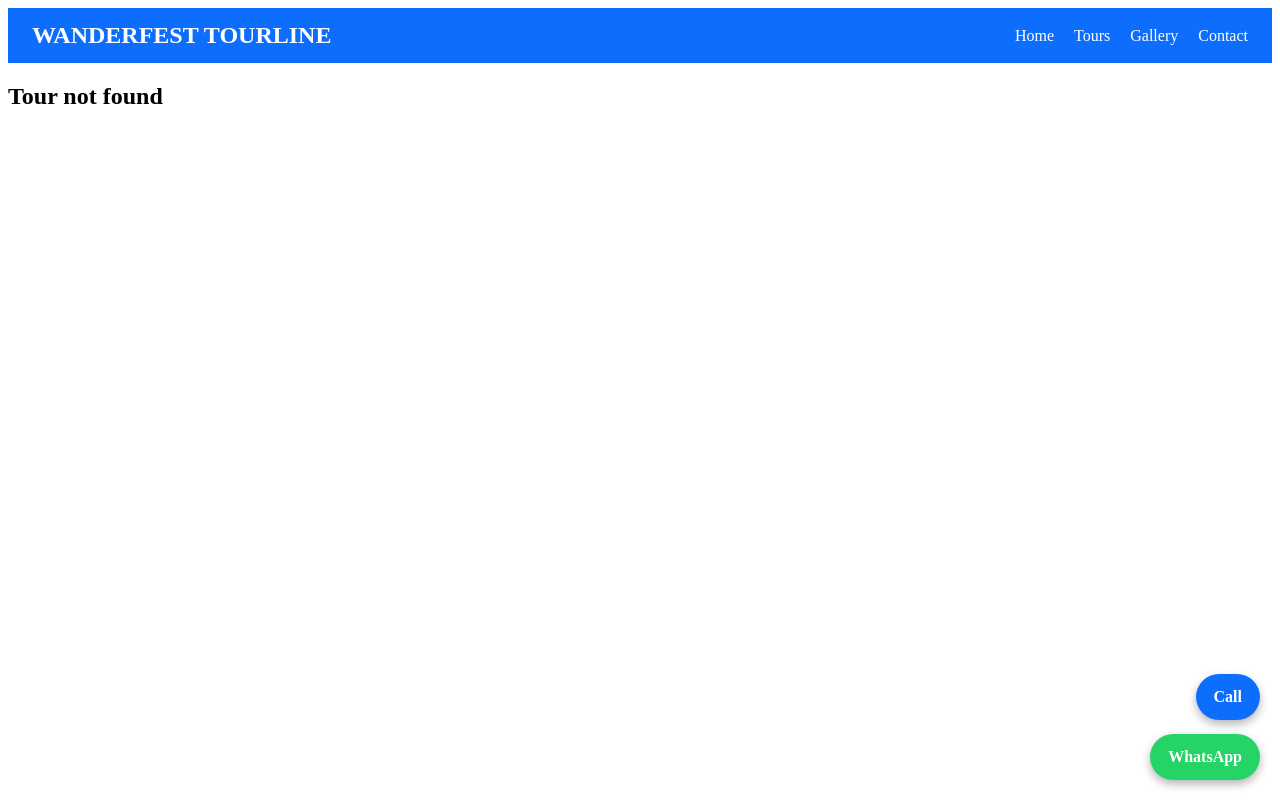
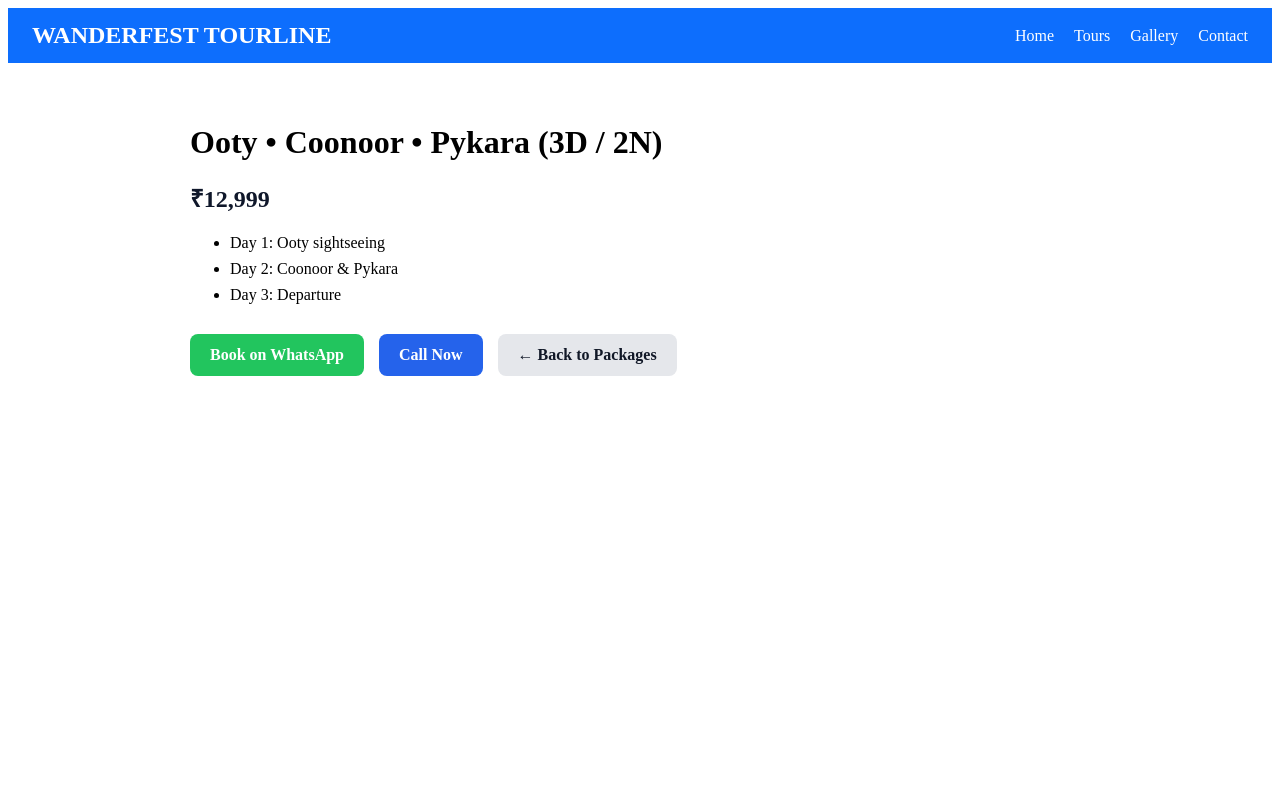
Before and after one commit to ShyamN11/wanderfest-baseline, a React (Vite) app: page /tour/ooty-3d2n in a window 1280 px wide. Before the commit this address had no page. Built offline with nearby package versions, Linux system fonts and the light colour scheme.

Commit message:
Fix routing for tour details page

```diff
--- a/src/App.jsx
+++ b/src/App.jsx
@@ -1,12 +1,10 @@
 import { Routes, Route } from "react-router-dom";
-
 import Navbar from "./components/Navbar";
-import Packages from "./components/Packages";
 import Home from "./pages/Home";
+import Tours from "./pages/Tours";
 import TourDetails from "./pages/TourDetails";
 import Gallery from "./pages/Gallery";
 import Contact from "./pages/Contact";
-import FloatingButtons from "./components/FloatingButtons";
 
 function App() {
   return (
@@ -15,13 +13,11 @@ function App() {
 
       <Routes>
         <Route path="/" element={<Home />} />
-        <Route path="/tours" element={<Packages />} />
-        <Route path="/tour/:id" element={<TourDetails />} />
+        <Route path="/tours" element={<Tours />} />
+        <Route path="/tour/:slug" element={<TourDetails />} />
         <Route path="/gallery" element={<Gallery />} />
         <Route path="/contact" element={<Contact />} />
       </Routes>
-
-      <FloatingButtons />
     </>
   );
 }
--- /dev/null
+++ b/src/data/tours.js
@@ -0,0 +1,36 @@
+const tours = [
+  {
+    slug: "ooty-3d2n",
+    title: "Ooty • Coonoor • Pykara (3D / 2N)",
+    price: "₹12,999",
+    days: [
+      "Day 1: Ooty sightseeing",
+      "Day 2: Coonoor & Pykara",
+      "Day 3: Departure",
+    ],
+  },
+  {
+    slug: "ooty-mudumalai-mysore",
+    title: "Ooty • Coonoor • Pykara • Mudumalai • Mysore (4D / 3N)",
+    price: "₹15,999",
+    days: [
+      "Day 1: Ooty sightseeing",
+      "Day 2: Coonoor & Pykara",
+      "Day 3: Mudumalai Safari",
+      "Day 4: Mysore & Departure",
+    ],
+  },
+  {
+    slug: "ooty-isha",
+    title: "Ooty • Pykara • Coonoor • Isha (4D / 3N)",
+    price: "₹13,999",
+    days: [
+      "Day 1: Ooty sightseeing",
+      "Day 2: Pykara & Coonoor",
+      "Day 3: Isha Yoga Center",
+      "Day 4: Departure",
+    ],
+  },
+];
+
+export default tours;
--- a/src/pages/TourDetails.jsx
+++ b/src/pages/TourDetails.jsx
@@ -1,65 +1,80 @@
 import { useParams, Link } from "react-router-dom";
+import tours from "../data/tours";
 
-const tours = {
-  ooty3d2n: {
-    title: "Ooty • Coonoor • Pykara (3D / 2N)",
-    price: "₹7,999",
-    days: [
-      "Day 1: Ooty sightseeing",
-      "Day 2: Coonoor & Pykara",
-      "Day 3: Departure",
-    ],
-  },
-  ooty4d3n: {
-    title: "Ooty • Coonoor • Pykara • Mudumalai • Mysore",
-    price: "₹11,999",
-    days: [
-      "Day 1: Ooty",
-      "Day 2: Coonoor",
-      "Day 3: Mudumalai & Mysore",
-      "Day 4: Departure",
-    ],
-  },
-  ootyisha: {
-    title: "Ooty • Pykara • Coonoor • Isha",
-    price: "₹9,999",
-    days: [
-      "Day 1: Ooty",
-      "Day 2: Pykara & Coonoor",
-      "Day 3: Isha visit",
-    ],
-  },
-};
+function TourDetails() {
+  const { slug } = useParams();
 
-export default function TourDetails() {
-  const { id } = useParams();
-  const tour = tours[id];
+  const tour = tours.find((t) => t.slug === slug);
 
   if (!tour) {
-    return <h2>Tour not found</h2>;
+    return <h2 style={{ padding: "40px" }}>Tour not found</h2>;
   }
 
   return (
-    <div className="fade-in" style={{ padding: "40px", maxWidth: "800px", margin: "auto" }}>
-      <h1>{tour.title}</h1>
-      <h3>{tour.price}</h3>
+    <div style={{ padding: "40px", maxWidth: "900px", margin: "auto" }}>
+      <h1 style={{ fontSize: "32px", marginBottom: "10px" }}>
+        {tour.title}
+      </h1>
 
-      <ul>
-        {tour.days.map((day, i) => (
-          <li key={i}>{day}</li>
+      <h2 style={{ color: "#0f172a", marginBottom: "20px" }}>
+        {tour.price}
+      </h2>
+
+      <ul style={{ marginBottom: "30px" }}>
+        {tour.days.map((day, index) => (
+          <li key={index} style={{ marginBottom: "8px" }}>
+            {day}
+          </li>
         ))}
       </ul>
 
+      <div style={{ display: "flex", gap: "15px", flexWrap: "wrap" }}>
         <a
           href="https://wa.me/917904579099"
           target="_blank"
-        style={{ color: "green", fontWeight: "bold" }}
+          rel="noopener noreferrer"
+          style={{
+            backgroundColor: "#22c55e",
+            color: "white",
+            padding: "12px 20px",
+            borderRadius: "8px",
+            textDecoration: "none",
+            fontWeight: "600",
+          }}
         >
           Book on WhatsApp
         </a>
 
-      <br />
-      <Link to="/tours">← Back to Packages</Link>
+        <a
+          href="tel:8807509155"
+          style={{
+            backgroundColor: "#2563eb",
+            color: "white",
+            padding: "12px 20px",
+            borderRadius: "8px",
+            textDecoration: "none",
+            fontWeight: "600",
+          }}
+        >
+          Call Now
+        </a>
+
+        <Link
+          to="/tours"
+          style={{
+            backgroundColor: "#e5e7eb",
+            color: "#111827",
+            padding: "12px 20px",
+            borderRadius: "8px",
+            textDecoration: "none",
+            fontWeight: "600",
+          }}
+        >
+          ← Back to Packages
+        </Link>
+      </div>
     </div>
   );
 }
+
+export default TourDetails;
--- /dev/null
+++ b/src/pages/Tours.jsx
@@ -0,0 +1,33 @@
+import { Link } from "react-router-dom";
+
+function Tours() {
+  return (
+    <div style={{ padding: "40px", maxWidth: "1100px", margin: "auto" }}>
+      <h1 style={{ textAlign: "center", marginBottom: "40px" }}>
+        Our Tour Packages
+      </h1>
+
+      <div style={{ display: "grid", gap: "30px" }}>
+        <div>
+          <h2>Ooty • Coonoor • Pykara (3D / 2N)</h2>
+          <p>₹12,999</p>
+          <Link to="/tour/ooty-3d2n">View Itinerary</Link>
+        </div>
+
+        <div>
+          <h2>Ooty • Coonoor • Pykara • Mudumalai • Mysore (4D / 3N)</h2>
+          <p>₹15,999</p>
+          <Link to="/tour/ooty-mudumalai-mysore">View Itinerary</Link>
+        </div>
+
+        <div>
+          <h2>Ooty • Pykara • Coonoor • Isha (4D / 3N)</h2>
+          <p>₹13,999</p>
+          <Link to="/tour/ooty-isha">View Itinerary</Link>
+        </div>
+      </div>
+    </div>
+  );
+}
+
+export default Tours;
```
Lines whose indentation alone changed are shown as unchanged.
